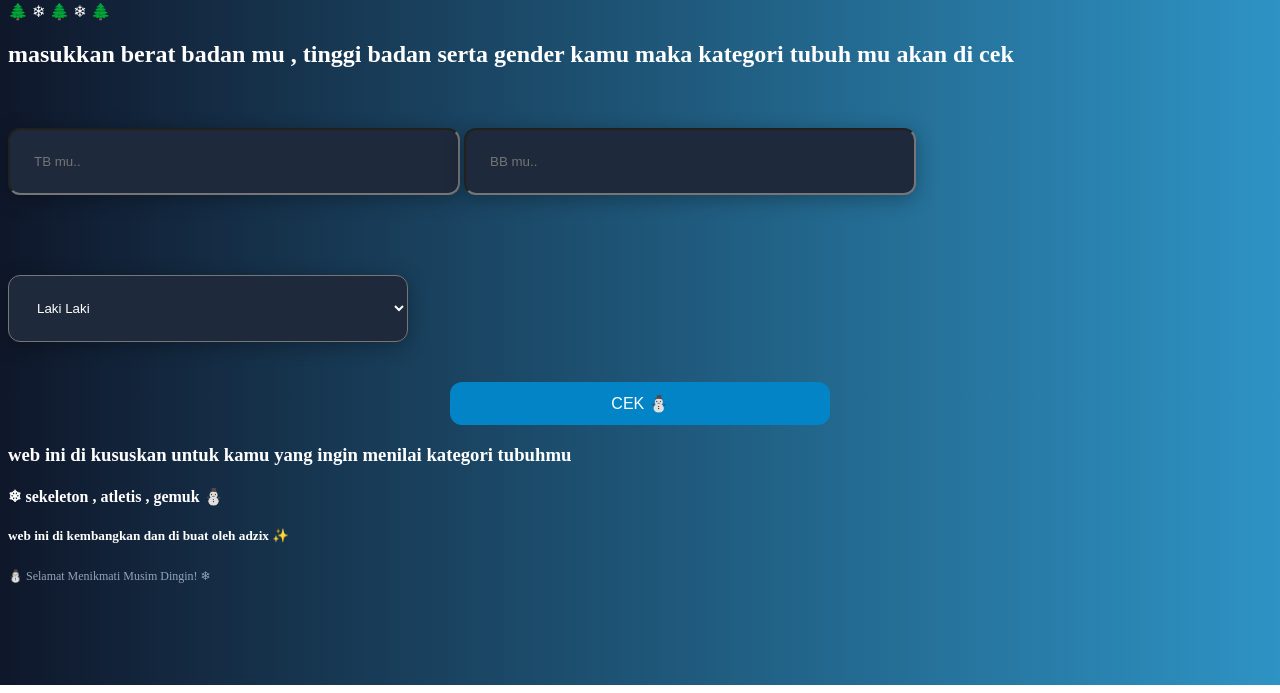
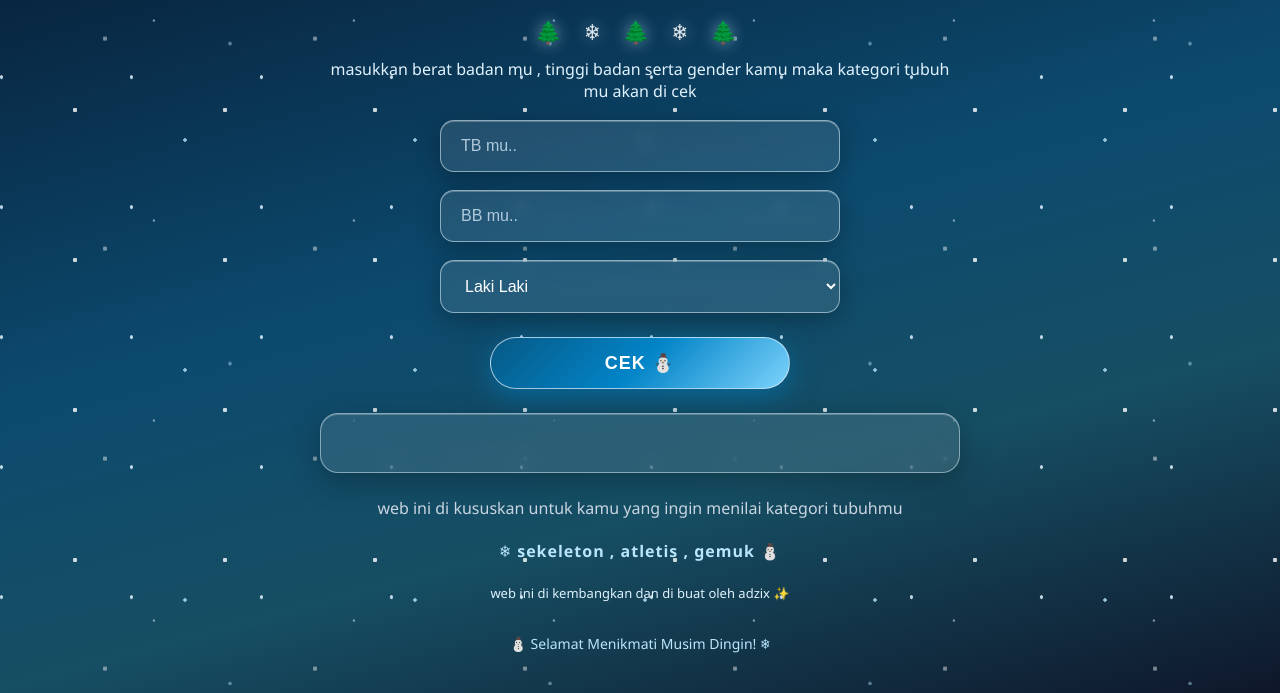
Before and after one commit to Adzix92/timbangan-badan-, a plain HTML site: page index.html in a window 1280 px wide. Shown: the part 115-808 px from the top of the page. Drawn offline with Linux system fonts and the light colour scheme.

Commit message:
Update style.css

```diff
--- a/style.css
+++ b/style.css
@@ -1,69 +1,226 @@
+/* ============ TEMA WINTER - KALKULATOR BMI ============ */
+:root{
+    --es: #bae6fd;
+    --es-terang: #e0f2fe;
+    --biru: #0c4a6e;
+    --biru-terang: #0284c7;
+    --perak: #cbd5e1;
+    --malam: #071b33;
+}
+
+*{
+    box-sizing: border-box;
+    color: #ffffff;
+}
+
 body{
-    background-color: rgb(23, 23, 124);
-    background: linear-gradient(270deg, #0f172a, #0284c7, #38bdf8, #0f172a);
-    background-size: 400% 400%;
+    margin: 0;
+    min-height: 100vh;
+    padding: 24px 16px 40px;
+    font-family: 'Segoe UI', Tahoma, Geneva, Verdana, sans-serif;
+    background-color: var(--malam);
+    background-image:
+        radial-gradient(circle at 15% 20%, rgba(224,242,254,.85) 0 1.5px, transparent 2px),
+        radial-gradient(circle at 70% 40%, rgba(224,242,254,.6) 0 1px, transparent 1.5px),
+        linear-gradient(165deg, #071b33 0%, #0c4a6e 45%, #164e63 70%, #0f172a 100%);
+    background-size: 130px 130px, 200px 200px, 100% 100%;
+    animation: langitWinter 18s linear infinite;
+    overflow-x: hidden;
+}
 
+@keyframes langitWinter{
+    from { background-position: 0 0, 0 0, 0 0; }
+    to   { background-position: -65px 130px, 50px 200px, 0 0; }
 }
-@keyframes gradientMove {
-    0% { background-position: 0% 50%; }
-    50% { background-position: 100% 50%; }
-    100% { background-position: 0% 50%; }
 
+/* Hiasan salju yang jatuh */
+.salju{
+    position: fixed;
+    inset: 0;
+    pointer-events: none;
+    z-index: 0;
+    overflow: hidden;
 }
-*{
-    color: #ffffff;
+
+.salju::before,
+.salju::after{
+    content: "";
+    position: absolute;
+    top: -100vh;
+    left: 0;
+    width: 100%;
+    height: 200vh;
+    background-image:
+        radial-gradient(circle, #fff 2px, transparent 2.5px),
+        radial-gradient(circle, var(--es) 1.5px, transparent 2px);
+    background-size: 150px 150px, 230px 230px;
+    background-position: 0 0, 70px 50px;
+    opacity: .8;
+    animation: jatuhSalju 20s linear infinite;
+}
+
+.salju::after{
+    background-size: 210px 210px, 320px 320px;
+    opacity: .45;
+    animation-duration: 28s;
+    animation-delay: -10s;
+}
+
+@keyframes jatuhSalju{
+    to { transform: translateY(100vh); }
+}
+
+/* Konten tetap di atas hiasan salju */
+body > *:not(.salju){
+    position: relative;
+    z-index: 1;
 }
 
 h1{
     text-align: center;
     font-size: 36px;
-    margin-bottom: 15px;
-}
-input,select {
-    max-width: 400px; /* MEMBATASI LEBAR: Biar gak melebar ke samping layar */
-    width: 100%;       /* Biar tetap responsif di layar HP */
-    margin: 40px auto; /* BIKIN KE TENGAH: Atas-bawah 40px, Kiri-kanan Otomatis Tengah */
-
-    padding: 24px;
-    background-color: #1e293b; /* Warna latar belakang kartu (opsional) */
-    border-radius: 12px;       /* Sudut melengkung */
-    box-shadow: 0 4px 20px rgba(0, 0, 0, 0.3); /* Bayangan halus */
+    margin: 10px 0;
+    color: var(--es);
+    text-shadow: 0 0 18px rgba(186,230,253,.85), 0 2px 0 rgba(255,255,255,.4);
 }
 
-/* Efek pas input lagi diklik/fokus */
-input:focus, select:focus {
-    border-color: #38bdf8;
-    box-shadow: 0 0 8px rgba(56, 189, 248, 0.4);
+.sub-winter{
+    text-align: center;
+    color: var(--es-terang);
+    letter-spacing: 2px;
+    margin-top: 0;
 }
 
-/* 5. TOMBOL CEK */
-button {
-    display: block;
-    width: 30%;
-    padding: 12px;
-    border-radius: 12px;
-    border: none;
-    background: #0284c7;
-    color: white;
-    font-size: 16px;
-    font-weight: 300;
-    cursor: pointer;
-    transition: background 0.3s ease, transform 0.1s ease;
-    margin: auto;
+/* Sedikit pohon cemara di bagian atas */
+.pohon{
+    text-align: center;
+    margin: 0 0 12px;
+    font-size: 22px;
+    letter-spacing: 8px;
+    opacity: .9;
+    filter: drop-shadow(0 0 8px rgba(186,230,253,.6));
+    animation: ayunPohon 4s ease-in-out infinite;
 }
 
-/* Efek pas tombol di-hover kursor */
-button:hover {
-    background: #0369a1;
-    transform: scale(1.05);
+@keyframes ayunPohon{
+    0%, 100% { transform: rotate(-1.5deg); }
+    50%      { transform: rotate(1.5deg); }
 }
 
-button:active {
-    transform: scale(0.98);
+h2{
+    text-align: center;
+    max-width: 640px;
+    margin: 0 auto 18px;
+    font-weight: 400;
+    font-size: 16px;
+    color: var(--es-terang);
 }
 
-footer {
-    margin-top: 25px;
-    font-size: 12px;
-    color: #94a3b8;
+input,
+select{
+    display: block;
+    max-width: 400px;
+    width: 100%;
+    margin: 18px auto;
+    padding: 16px 20px;
+    border: 1px solid rgba(224,242,254,.55);
+    border-radius: 14px;
+    background: rgba(255,255,255,.1);
+    backdrop-filter: blur(8px);
+    color: #ffffff;
+    font-size: 16px;
+    box-shadow: 0 6px 24px rgba(0,0,0,.28), inset 0 1px 0 rgba(255,255,255,.25);
 }
+
+input::placeholder{
+    color: rgba(224,242,254,.75);
+}
+
+input:focus,
+select:focus{
+    outline: none;
+    border-color: var(--es);
+    box-shadow: 0 0 16px rgba(186,230,253,.6), inset 0 1px 0 rgba(255,255,255,.3);
+}
+
+select option{
+    background: var(--biru);
+    color: #ffffff;
+}
+
+button{
+    display: block;
+    width: min(300px, 80%);
+    margin: 24px auto;
+    padding: 14px;
+    border: 1px solid rgba(224,242,254,.7);
+    border-radius: 999px;
+    background: linear-gradient(135deg, #075985, #0284c7 50%, #7dd3fc);
+    color: #ffffff;
+    font-size: 18px;
+    font-weight: 700;
+    letter-spacing: 1px;
+    cursor: pointer;
+    box-shadow: 0 8px 28px rgba(2,132,199,.5);
+    transition: transform .15s ease, box-shadow .3s ease, filter .3s ease;
+}
+
+button:hover{
+    transform: translateY(-3px) scale(1.03);
+    filter: brightness(1.12);
+    box-shadow: 0 10px 32px rgba(186,230,253,.6);
+}
+
+button:active{
+    transform: translateY(0) scale(.98);
+}
+
+#list{
+    max-width: 640px;
+    min-height: 60px;
+    margin: 24px auto;
+    padding: 20px;
+    border: 1px solid rgba(224,242,254,.5);
+    border-radius: 18px;
+    background: rgba(255,255,255,.1);
+    backdrop-filter: blur(10px);
+    text-align: center;
+    font-size: 18px;
+    line-height: 1.7;
+    box-shadow: 0 8px 30px rgba(0,0,0,.25), inset 0 1px 0 rgba(255,255,255,.25);
+}
+
+h3, h4, h5{
+    text-align: center;
+}
+
+h3{
+    color: var(--perak);
+    font-size: 16px;
+    font-weight: 400;
+}
+
+h4{
+    color: var(--es);
+    letter-spacing: 1px;
+}
+
+h5{
+    color: var(--es-terang);
+    font-size: 13px;
+    font-weight: 400;
+}
+
+footer{
+    display: block;
+    text-align: center;
+    margin-top: 32px;
+    font-size: 14px;
+    color: var(--es);
+}
+
+@media (prefers-reduced-motion: reduce){
+    body, .salju::before, .salju::after, .pohon{
+        animation: none;
+    }
+}
```
